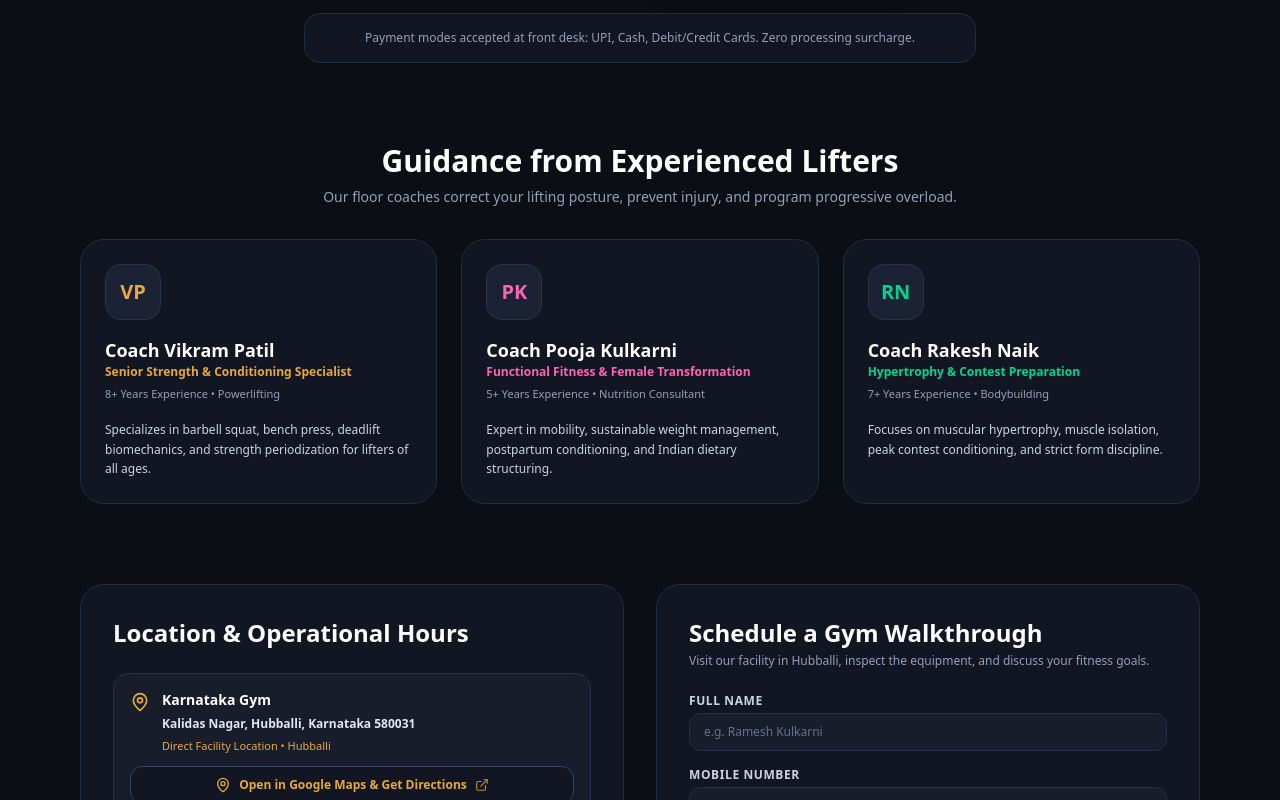
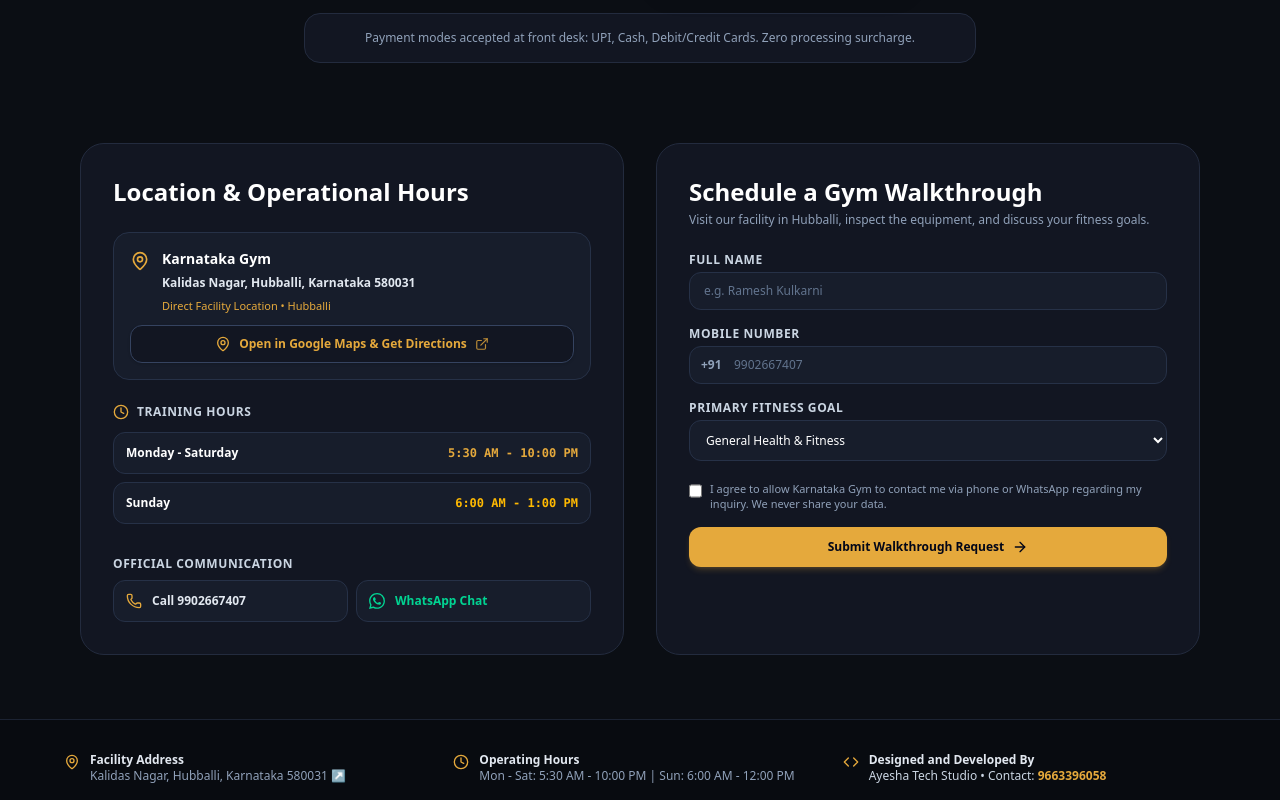
Before and after one commit to workforferoz/karnataka-gym, a Next.js app: page / in a window 1280 px wide. Shown: the part 2000-2800 px from the top of the page. Built offline with nearby package versions, Linux system fonts and the light colour scheme.

Commit message:
feat: remove Guidance from Experienced Lifters section and navigation links

```diff
--- a/src/app/page.tsx
+++ b/src/app/page.tsx
@@ -542,66 +542,7 @@ export default function PublicGymWebsite() {
           </div>
         </section>
 
-        {/* 5. CERTIFIED COACHES & TRAINERS */}
-        <section id="trainers" className="max-w-6xl mx-auto px-4 scroll-mt-20 space-y-8">
-          <div className="text-center max-w-2xl mx-auto space-y-2">
-            <h2 className="text-2xl sm:text-3xl font-black text-white">
-              Guidance from Experienced Lifters
-            </h2>
-            <p className="text-xs sm:text-sm text-slate-400">
-              Our floor coaches correct your lifting posture, prevent injury, and program progressive overload.
-            </p>
-          </div>
-
-          <div className="grid grid-cols-1 md:grid-cols-3 gap-6">
-            {/* Trainer 1 */}
-            <div className="bg-[#121622] border border-[#232B3E] rounded-3xl p-6 space-y-4">
-              <div className="w-14 h-14 rounded-2xl bg-[#1A2234] border border-[#2B354C] text-[#E5A93C] font-black text-xl flex items-center justify-center">
-                VP
-              </div>
-              <div>
-                <h3 className="text-lg font-black text-white">Coach Vikram Patil</h3>
-                <span className="text-xs text-[#E5A93C] font-semibold block">Senior Strength & Conditioning Specialist</span>
-                <span className="text-[11px] text-slate-400">8+ Years Experience • Powerlifting</span>
-              </div>
-              <p className="text-xs text-slate-300 leading-relaxed">
-                Specializes in barbell squat, bench press, deadlift biomechanics, and strength periodization for lifters of all ages.
-              </p>
-            </div>
-
-            {/* Trainer 2 */}
-            <div className="bg-[#121622] border border-[#232B3E] rounded-3xl p-6 space-y-4">
-              <div className="w-14 h-14 rounded-2xl bg-[#1A2234] border border-[#2B354C] text-pink-400 font-black text-xl flex items-center justify-center">
-                PK
-              </div>
-              <div>
-                <h3 className="text-lg font-black text-white">Coach Pooja Kulkarni</h3>
-                <span className="text-xs text-pink-400 font-semibold block">Functional Fitness & Female Transformation</span>
-                <span className="text-[11px] text-slate-400">5+ Years Experience • Nutrition Consultant</span>
-              </div>
-              <p className="text-xs text-slate-300 leading-relaxed">
-                Expert in mobility, sustainable weight management, postpartum conditioning, and Indian dietary structuring.
-              </p>
-            </div>
-
-            {/* Trainer 3 */}
-            <div className="bg-[#121622] border border-[#232B3E] rounded-3xl p-6 space-y-4">
-              <div className="w-14 h-14 rounded-2xl bg-[#1A2234] border border-[#2B354C] text-emerald-400 font-black text-xl flex items-center justify-center">
-                RN
-              </div>
-              <div>
-                <h3 className="text-lg font-black text-white">Coach Rakesh Naik</h3>
-                <span className="text-xs text-emerald-400 font-semibold block">Hypertrophy & Contest Preparation</span>
-                <span className="text-[11px] text-slate-400">7+ Years Experience • Bodybuilding</span>
-              </div>
-              <p className="text-xs text-slate-300 leading-relaxed">
-                Focuses on muscular hypertrophy, muscle isolation, peak contest conditioning, and strict form discipline.
-              </p>
-            </div>
-          </div>
-        </section>
-
-        {/* 6. LOCATION, TIMINGS & INQUIRY FORM */}
+        {/* 5. LOCATION, TIMINGS & INQUIRY FORM */}
         <section id="location" className="max-w-6xl mx-auto px-4 scroll-mt-20">
           <div className="grid grid-cols-1 lg:grid-cols-2 gap-8">
             {/* Left: Location & Hours Details */}
--- a/src/components/PublicNav.tsx
+++ b/src/components/PublicNav.tsx
@@ -78,9 +78,6 @@ export const PublicNav: React.FC<PublicNavProps> = ({ onOpenTests }) => {
           </a>
           <a href="#plans" className="hover:text-[#E5A93C] transition-colors">
             Membership Plans
-          </a>
-          <a href="#trainers" className="hover:text-[#E5A93C] transition-colors">
-            Coaches
           </a>
           <a href="#location" className="hover:text-[#E5A93C] transition-colors">
             Location & Hours
@@ -309,13 +306,6 @@ export const PublicNav: React.FC<PublicNavProps> = ({ onOpenTests }) => {
                 Membership Plans (₹)
               </a>
               <a
-                href="#trainers"
-                onClick={() => setMobileMenuOpen(false)}
-                className="block px-3 py-2 rounded-lg text-slate-300 hover:bg-[#181F2F]"
-              >
-                Certified Coaches
-              </a>
-              <a
                 href="#location"
                 onClick={() => setMobileMenuOpen(false)}
                 className="block px-3 py-2 rounded-lg text-slate-300 hover:bg-[#181F2F]"
```
